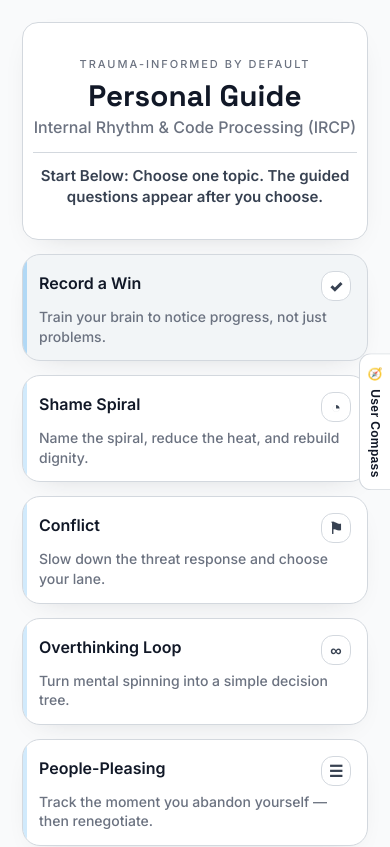
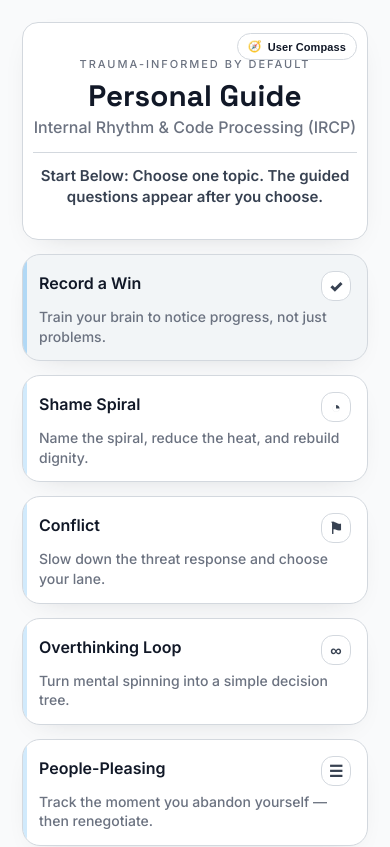
Before and after one commit to svoigtjr-jpg/ircp-app, a Next.js app: page / in a window 390 px wide. Shown: the top 847 px of the page. Built offline with nearby package versions, Linux system fonts and the light colour scheme.

Commit message:
Refine User Compass print layout and mobile tab placement

```diff
--- a/app/globals.css
+++ b/app/globals.css
@@ -76,7 +76,7 @@ h3,
   box-shadow: 0 14px 36px -20px hsl(var(--shadow) / 0.32);
 }
 
-.headerWrap { display: flex; flex-direction: column; align-items: center; justify-content: center; gap: 12px; margin-bottom: 14px; padding: 40px 12px 36px; }
+.headerWrap { position: relative; display: flex; flex-direction: column; align-items: center; justify-content: center; gap: 12px; margin-bottom: 14px; padding: 40px 12px 36px; }
 .headerContent { display: flex; flex-direction: column; align-items: center; justify-content: center; text-align: center; }
 .brand { display: flex; flex-direction: column; align-items: center; gap: 3px; }
 
@@ -476,9 +476,42 @@ h3,
   }
 }
 
+
+@media (max-width: 520px) {
+  .userCompassRoot {
+    position: absolute;
+    top: 10px;
+    right: 10px;
+    z-index: 5;
+  }
+
+  .userCompassTab {
+    position: static;
+    transform: none;
+    writing-mode: horizontal-tb;
+    text-orientation: mixed;
+    border-right: 1px solid hsl(var(--border));
+    border-radius: 999px;
+    padding: 6px 10px;
+    gap: 6px;
+    font-size: 11px;
+    letter-spacing: 0.01em;
+    box-shadow: 0 8px 18px -14px hsl(var(--shadow) / 0.45);
+  }
+}
+
 @media print {
   @page {
-    margin: 0.85in;
+    size: letter;
+    margin: 0.45in;
+  }
+
+  html,
+  body {
+    margin: 0;
+    padding: 0;
+    print-color-adjust: exact;
+    -webkit-print-color-adjust: exact;
   }
 
   body * {
@@ -520,17 +553,53 @@ h3,
   }
 
   .compass-print {
-    font-size: 12pt;
-    line-height: 1.4;
+    font-size: 10pt;
+    line-height: 1.3;
     color: #111;
+  }
+
+  .compassTitle {
+    font-size: 1.2rem;
+    margin-bottom: 2pt;
+  }
+
+  .compassSubtitle {
+    margin-top: 2pt;
+    font-size: 9.4pt;
+    line-height: 1.25;
+  }
+
+  .compassPrintColumns {
+    column-count: 2;
+    column-gap: 0.32in;
   }
 
   .compassSection {
     border-bottom: 1px solid #ddd;
-    padding: 14pt 0;
+    padding: 7pt 0;
+    break-inside: avoid;
+    page-break-inside: avoid;
+  }
+
+  .compassSection h3 {
+    font-size: 10.5pt;
+    margin-bottom: 5pt;
+  }
+
+  .compassSection ul,
+  .compassSection ol {
+    gap: 3pt;
+    padding-left: 14pt;
+    margin: 0;
+  }
+
+  .compassSafetyNote {
+    margin-top: 6pt;
+    font-size: 8.8pt;
   }
 
   .compassBreakAfter {
-    break-after: page;
+    break-after: auto;
+    page-break-after: auto;
   }
 }
--- a/app/page.tsx
+++ b/app/page.tsx
@@ -132,7 +132,6 @@ export default function Page() {
 
   return (
     <>
-      <UserCompass />
       {cfg && (
         <div className="northStarFixed" aria-label="North Star">
           <div className="northStarIcon">✦</div>
@@ -152,6 +151,7 @@ export default function Page() {
 
       <div className="container">
         <div className="headerWrap surface">
+          <UserCompass />
           <div className="headerContent">
             <div className="philosophy">Trauma-Informed by Default</div>
             <div className="brand">
--- a/components/CompassContent.tsx
+++ b/components/CompassContent.tsx
@@ -47,6 +47,7 @@ export default function CompassContent() {
         <p className="compassSubtitle">Structure for reflection. Not instruction.</p>
       </header>
 
+      <div className="compassPrintColumns">
         <section className="compassSection compassBreakAfter">
           <h3>What IRCP Is</h3>
           <ul>
@@ -95,6 +96,7 @@ export default function CompassContent() {
           </ul>
           <p className="compassSafetyNote">Safety note: If you may harm yourself or someone else, contact local emergency services immediately.</p>
         </section>
+      </div>
     </article>
   );
 }
```
Lines whose indentation alone changed are shown as unchanged.
